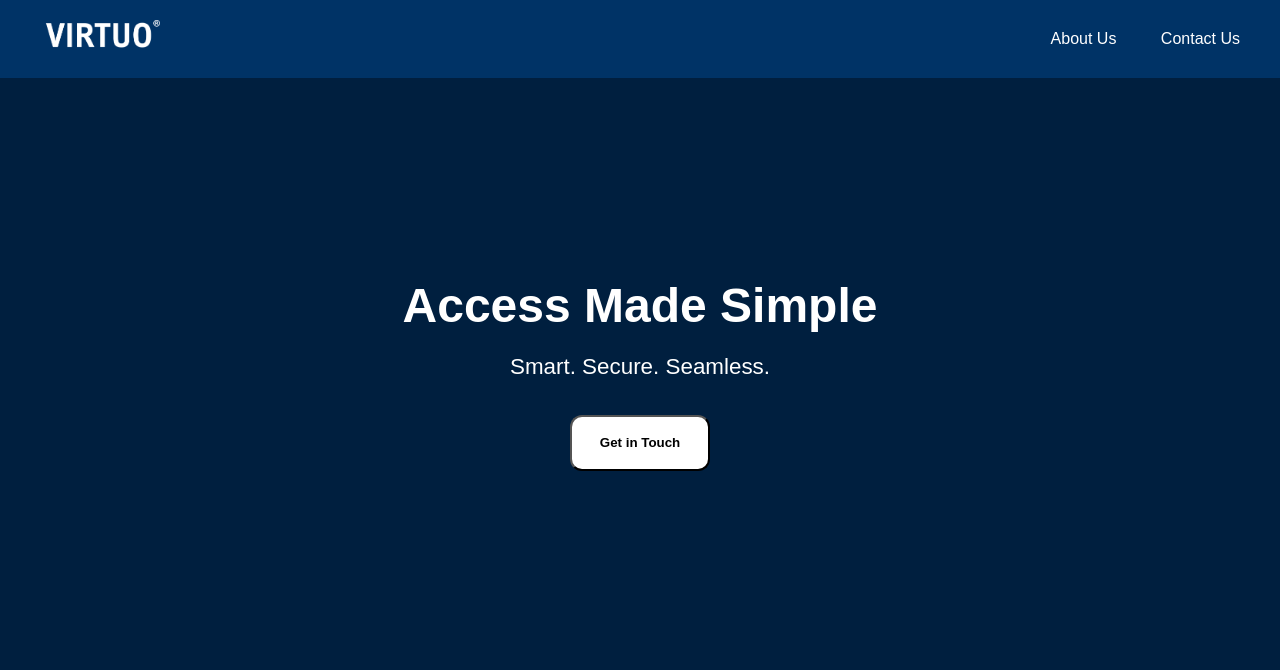
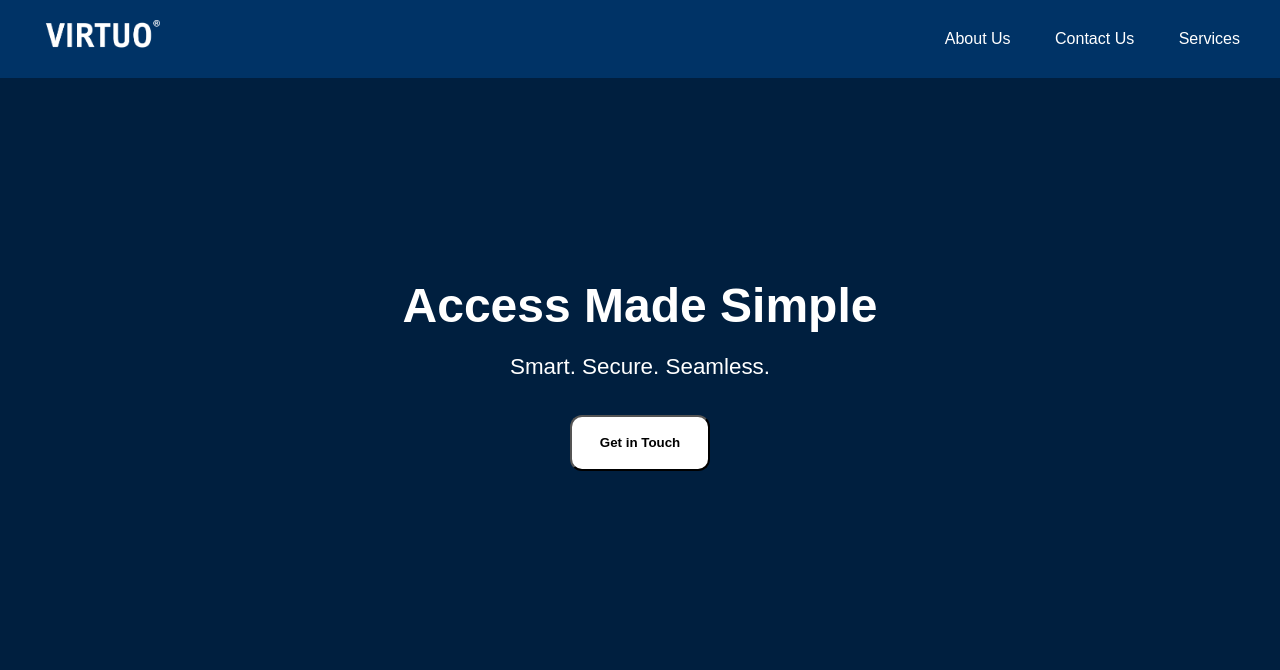
Before and after one commit to chanjs12345/virtuo, a PHP site: page / in a window 1280 px wide. Shown: the top 670 px of the page. Run offline with PHP 8.4, Linux system fonts and the light colour scheme.

Commit message:
5th commit

```diff
--- a/header.php
+++ b/header.php
@@ -6,6 +6,7 @@
       <nav>
           <a href="/virtuo-web/about-us">About Us</a>
           <a href="/virtuo-web/contact-us">Contact Us</a>
+          <a href="/virtuo-web/#home-services">Services</a>
       </nav>
     </div>
 </header>
--- a/pages/home.php
+++ b/pages/home.php
@@ -22,7 +22,7 @@
 
     </div>
 
-    <div class="third-div">
+    <div id="home-services" class="third-div">
     <h3>
     Our Services
     </h3>
```
